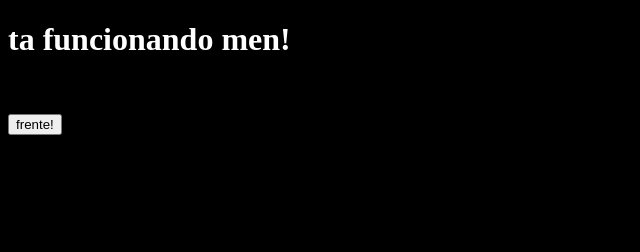
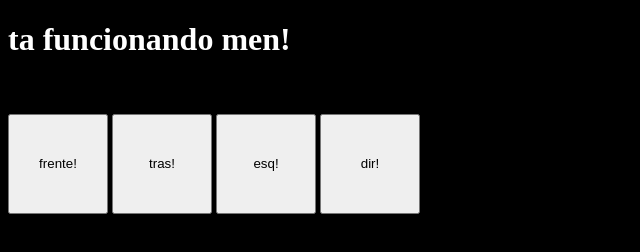
Before and after one commit to arturbristot/carrinho-com-camera-Esp32cam, a plain HTML site: page carrinho/data/index.html in a window 1280 px wide. Shown: the whole page, without its empty margins (0-640 px from the left). Drawn offline with Linux system fonts and the light colour scheme.

Commit message:
Update index.html

```diff
--- a/carrinho/data/index.html
+++ b/carrinho/data/index.html
@@ -9,7 +9,10 @@
 <body>
     <h1>ta funcionando men!</h1>
     <p>teste</p>
-    <button id="btn">frente!</button>
+    <button id="frente">frente!</button>
+    <button id="tras">tras!</button>
+    <button id="gesq">esq!</button>
+    <button id="gdir">dir!</button>
     <style>
         body{
             background-color: black;
@@ -17,6 +20,14 @@
         h1{
             color: white;
         }
+        button{
+            user-select: none;
+            -moz-user-select: none;
+            -webkit-user-select: none;
+            -ms-user-select: none;
+            width: 100px;
+            height: 100px;
+        }
     </style>
     <script src="./script.js"></script>
 </body>
```
